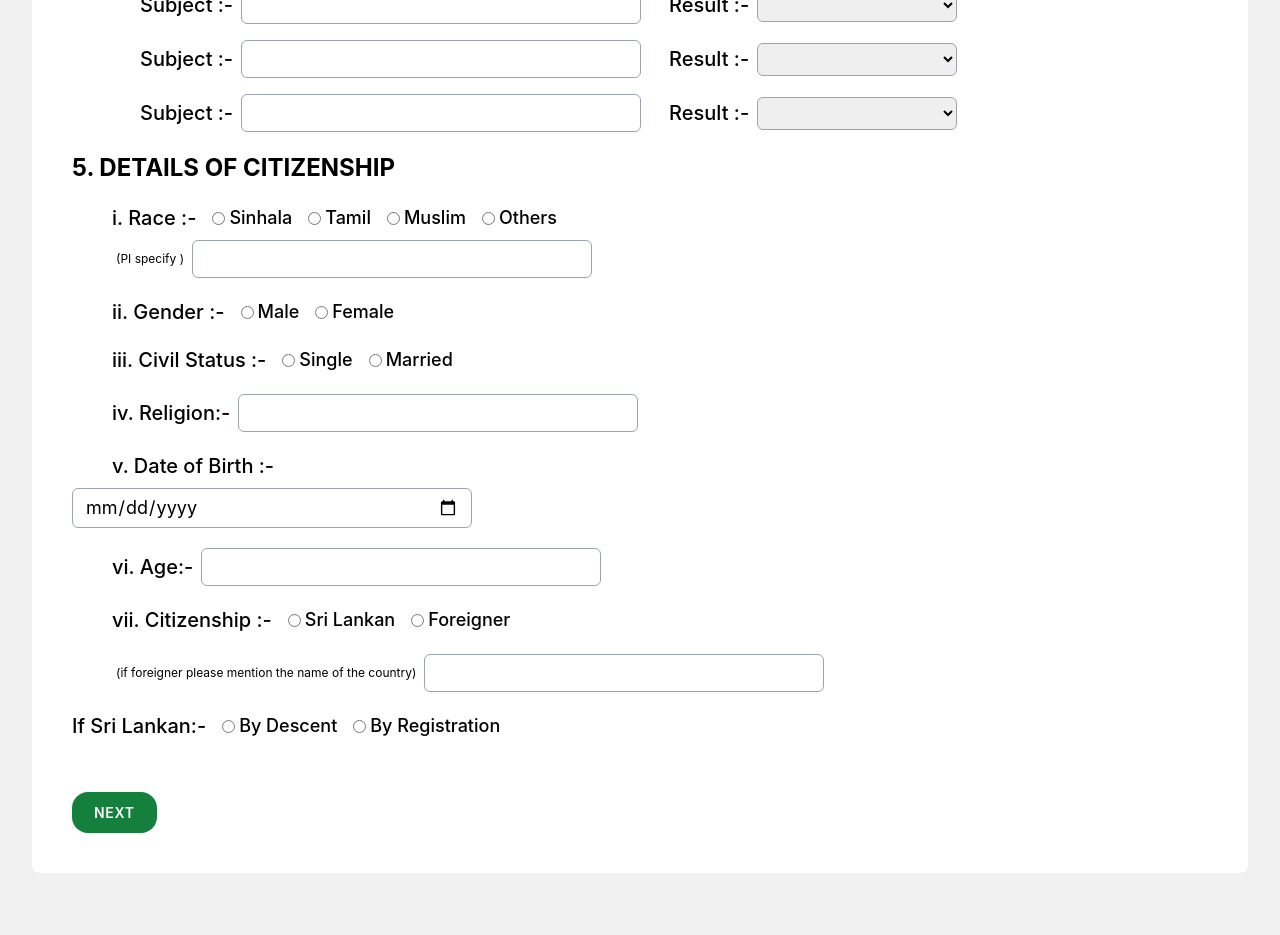
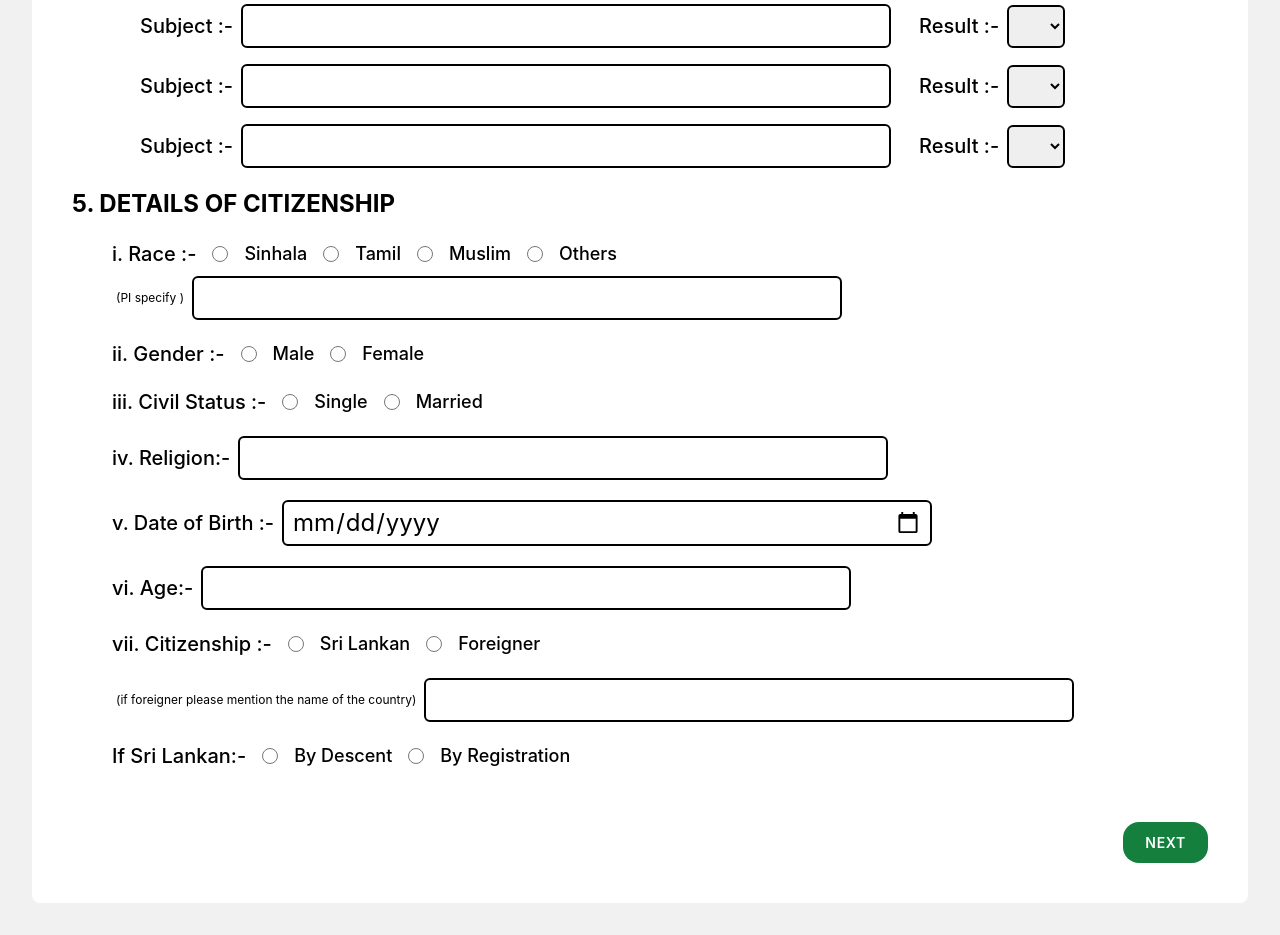
Before and after one commit to MohamadNazik/uov-student-registration-and-renewal-system, a React (Vite) app in the folder student-frontend/: page /a1-from-part-2 in a window 1280 px wide. Shown: the part 340-1275 px from the top of the page. Before the commit the page ends 1245 px from the top, so only its background shows below. Built offline with nearby package versions, Linux system fonts and the light colour scheme.

Commit message:
UI corrections made

```diff
--- a/student-frontend/src/components/SecondaryButton.jsx
+++ b/student-frontend/src/components/SecondaryButton.jsx
@@ -1,10 +1,11 @@
 import React from "react";
 
-function SecondaryButton({ text, color, hoverColor, onClick }) {
+function SecondaryButton({ text, color, hoverColor, onClick, type }) {
   return (
     <button
       className={`gap-2 px-[15px] sm:px-[22px] w-fit py-[8px] sm:py-[10px] rounded-2xl text-white text-[10px] sm:text-[14px] font-semibold ${color} ${hoverColor} flex items-center justify-center tracking-wider uppercase`}
       onClick={onClick}
+      type={type}
     >
       {text}
     </button>
--- a/student-frontend/src/pages/RegistrationProcess/A1Form_Part02.jsx
+++ b/student-frontend/src/pages/RegistrationProcess/A1Form_Part02.jsx
@@ -1,11 +1,13 @@
-{/* A1 form part b*/}
+{
+  /* A1 form part b*/
+}
 import React from "react";
 import SecondaryButton from "../../components/SecondaryButton";
+import { Link } from "react-router-dom";
 
 function A1Form_Part02() {
   const handleSubmit = (e) => {
     e.preventDefault();
-
   };
 
   return (
@@ -27,7 +29,7 @@ function A1Form_Part02() {
           <input
             type="text"
             name="yearOfALExamination"
-            className="border border-gray-400 rounded-md focus:outline-none focus:ring-2 focus:ring-black px-3 py-1 text-sm sm:text-base xl:text-lg w-[200px] sm:w-[300px] xl:w-[400px]"
+            className="border-2 border-black rounded-md focus:outline-1 focus:outline-black px-2 w-[220px] sm:w-[420px] xl:w-[650px] text-sm sm:text-lg xl:text-2xl py-1"
           />
         </div>
 
@@ -39,7 +41,7 @@ function A1Form_Part02() {
           <input
             type="text"
             name="indexOfALExamination"
-            className="border border-gray-400 rounded-md focus:outline-none focus:ring-2 focus:ring-black px-3 py-1 text-sm sm:text-base xl:text-lg w-[200px] sm:w-[300px] xl:w-[400px]"
+            className="border-2 border-black rounded-md focus:outline-1 focus:outline-black px-2 w-[220px] sm:w-[420px] xl:w-[650px] text-sm sm:text-lg xl:text-2xl py-1"
           />
         </div>
 
@@ -51,7 +53,7 @@ function A1Form_Part02() {
           <input
             type="text"
             name="avgZscore"
-            className="border border-gray-400 rounded-md focus:outline-none focus:ring-2 focus:ring-black px-3 py-1 text-sm sm:text-base xl:text-lg w-[200px] sm:w-[300px] xl:w-[400px]"
+            className="border-2 border-black rounded-md focus:outline-1 focus:outline-black px-2 w-[220px] sm:w-[420px] xl:w-[650px] text-sm sm:text-lg xl:text-2xl py-1"
           />
         </div>
 
@@ -69,14 +71,14 @@ function A1Form_Part02() {
             <input
               type="text"
               name="subject1"
-            className="border border-gray-400 rounded-md focus:outline-none focus:ring-2 focus:ring-black px-3 py-1 text-sm sm:text-base xl:text-lg w-[200px] sm:w-[300px] xl:w-[400px]"
+              className="border-2 border-black rounded-md focus:outline-1 focus:outline-black px-2 w-[220px] sm:w-[420px] xl:w-[650px] text-sm sm:text-lg xl:text-2xl py-1"
             />
             <label className="text-sm sm:text-lg xl:text-xl font-medium ml-5">
               Result :-
             </label>
             <select
               name="result1"
-          className="border border-gray-400 rounded-md focus:outline-none focus:ring-2 focus:ring-black px-3 py-1 text-sm sm:text-base xl:text-lg w-[100px] sm:w-[150px] xl:w-[200px]"
+              className="border-2 border-black rounded-md focus:outline-1 focus:outline-black px-2 text-sm sm:text-lg xl:text-2xl py-1"
             >
               <option value=""></option>
               <option value="A">A</option>
@@ -94,14 +96,14 @@ function A1Form_Part02() {
             <input
               type="text"
               name="subject2"
-        className="border border-gray-400 rounded-md focus:outline-none focus:ring-2 focus:ring-black px-3 py-1 text-sm sm:text-base xl:text-lg w-[200px] sm:w-[300px] xl:w-[400px]"
+              className="border-2 border-black rounded-md focus:outline-1 focus:outline-black px-2 w-[220px] sm:w-[420px] xl:w-[650px] text-sm sm:text-lg xl:text-2xl py-1"
             />
             <label className="text-sm sm:text-lg xl:text-xl font-medium ml-5">
               Result :-
             </label>
             <select
               name="result2"
-        className="border border-gray-400 rounded-md focus:outline-none focus:ring-2 focus:ring-black px-3 py-1 text-sm sm:text-base xl:text-lg w-[100px] sm:w-[150px] xl:w-[200px]"
+              className="border-2 border-black rounded-md focus:outline-1 focus:outline-black px-2 text-sm sm:text-lg xl:text-2xl py-1"
             >
               <option value=""></option>
               <option value="A">A</option>
@@ -118,14 +120,14 @@ function A1Form_Part02() {
             <input
               type="text"
               name="subject3"
-         className="border border-gray-400 rounded-md focus:outline-none focus:ring-2 focus:ring-black px-3 py-1 text-sm sm:text-base xl:text-lg w-[200px] sm:w-[300px] xl:w-[400px]"
+              className="border-2 border-black rounded-md focus:outline-1 focus:outline-black px-2 w-[220px] sm:w-[420px] xl:w-[650px] text-sm sm:text-lg xl:text-2xl py-1"
             />
             <label className="text-sm sm:text-lg xl:text-xl font-medium ml-5">
               Result :-
             </label>
             <select
               name="result3"
-        className="border border-gray-400 rounded-md focus:outline-none focus:ring-2 focus:ring-black px-3 py-1 text-sm sm:text-base xl:text-lg w-[100px] sm:w-[150px] xl:w-[200px]"
+              className="border-2 border-black rounded-md focus:outline-1 focus:outline-black px-2 text-sm sm:text-lg xl:text-2xl py-1"
             >
               <option value=""></option>
               <option value="A">A</option>
@@ -138,74 +140,128 @@ function A1Form_Part02() {
         </div>
       </div>
 
-  <div class="flex flex-col gap-5">
-  <h4 class="text-lg sm:text-xl xl:text-2xl font-bold">
+      <div className="flex flex-col gap-5">
+        <h4 className="text-lg sm:text-xl xl:text-2xl font-bold">
           5. DETAILS OF CITIZENSHIP
         </h4>
 
         {/* race */}
-  <div class="flex flex-col gap-2" >
-    <div class="flex items-center gap-4">
-      <label class="text-sm sm:text-lg xl:text-xl font-medium ml-10">
+        <div className="flex flex-col gap-2">
+          <div className="flex items-center gap-4">
+            <label className="text-sm sm:text-lg xl:text-xl font-medium ml-10">
               i. Race :-
             </label>
-      <label class="flex items-center gap-1">
-        <input type="radio" name="race" value="Sinhala" class="border-gray-400" />
-        <span class="text-sm sm:text-base xl:text-lg font-medium">Sinhala</span>
+            <label className="flex items-center space-x-1 sm:space-x-2 xl:space-x-4">
+              <input
+                type="radio"
+                name="race"
+                value="Sinhala"
+                className="w-3 h-3 sm:w-[14px] sm:h-[14px] xl:w-[16px] xl:h-[16px] rounded-full accent-[#391031]"
+              />
+              <span className="text-sm sm:text-base xl:text-lg font-medium">
+                Sinhala
+              </span>
             </label>
-      <label class="flex items-center gap-1">
-        <input type="radio" name="race" value="Tamil" class="border-gray-400" />
-        <span class="text-sm sm:text-base xl:text-lg font-medium">Tamil</span>
+            <label className="flex items-center space-x-1 sm:space-x-2 xl:space-x-4">
+              <input
+                type="radio"
+                name="race"
+                value="Tamil"
+                className="w-3 h-3 sm:w-[14px] sm:h-[14px] xl:w-[16px] xl:h-[16px] rounded-full accent-[#391031]"
+              />
+              <span className="text-sm sm:text-base xl:text-lg font-medium">
+                Tamil
+              </span>
             </label>
-      <label class="flex items-center gap-1">
-        <input type="radio" name="race" value="Muslim" class="border-gray-400" />
-        <span class="text-sm sm:text-base xl:text-lg font-medium">Muslim</span>
+            <label className="flex items-center space-x-1 sm:space-x-2 xl:space-x-4">
+              <input
+                type="radio"
+                name="race"
+                value="Muslim"
+                className="w-3 h-3 sm:w-[14px] sm:h-[14px] xl:w-[16px] xl:h-[16px] rounded-full accent-[#391031]"
+              />
+              <span className="text-sm sm:text-base xl:text-lg font-medium">
+                Muslim
+              </span>
             </label>
-      <label class="flex items-center gap-1">
-        <input type="radio" name="race" value="Others" class="border-gray-400" />
-        <span class="text-sm sm:text-base xl:text-lg font-medium">Others</span>
+            <label className="flex items-center space-x-1 sm:space-x-2 xl:space-x-4">
+              <input
+                type="radio"
+                name="race"
+                value="Others"
+                className="w-3 h-3 sm:w-[14px] sm:h-[14px] xl:w-[16px] xl:h-[16px] rounded-full accent-[#391031]"
+              />
+              <span className="text-sm sm:text-base xl:text-lg font-medium">
+                Others
+              </span>
             </label>
           </div>
           {/* if others */}
           <div className="flex gap-2 items-center ml-10">
-      <label className="text-xs  ml-1">
-         (PI specify )
-      </label>
+            <label className="text-xs  ml-1">(PI specify )</label>
             <input
               type="text"
               name="anyother"
-        className="border border-gray-400 rounded-md focus:outline-none focus:ring-2 focus:ring-black px-3 py-1 text-sm sm:text-base xl:text-lg w-[200px] sm:w-[300px] xl:w-[400px]"
+              className="border-2 border-black rounded-md focus:outline-1 focus:outline-black px-2 w-[220px] sm:w-[420px] xl:w-[650px] text-sm sm:text-lg xl:text-2xl py-1"
             />
           </div>
         </div>
 
         {/* Gender */}
-    <div class="flex items-center gap-4">
-     <label class="text-sm sm:text-lg xl:text-xl font-medium ml-10">
+        <div className="flex items-center gap-4">
+          <label className="text-sm sm:text-lg xl:text-xl font-medium ml-10">
             ii. Gender :-
           </label>
-    <label class="flex items-center gap-1">
-      <input type="radio" name="gender" value="Male" class="border-gray-400" />
-      <span class="text-sm sm:text-base xl:text-lg font-medium">Male</span>
+          <label className="flex items-center space-x-1 sm:space-x-2 xl:space-x-4">
+            <input
+              type="radio"
+              name="gender"
+              value="Male"
+              className="w-3 h-3 sm:w-[14px] sm:h-[14px] xl:w-[16px] xl:h-[16px] rounded-full accent-[#391031]"
+            />
+            <span className="text-sm sm:text-base xl:text-lg font-medium">
+              Male
+            </span>
           </label>
-    <label class="flex items-center gap-1">
-      <input type="radio" name="gender" value="Female" class="border-gray-400" />
-      <span class="text-sm sm:text-base xl:text-lg font-medium">Female</span>
+          <label className="flex items-center space-x-1 sm:space-x-2 xl:space-x-4">
+            <input
+              type="radio"
+              name="gender"
+              value="Female"
+              className="w-3 h-3 sm:w-[14px] sm:h-[14px] xl:w-[16px] xl:h-[16px] rounded-full accent-[#391031]"
+            />
+            <span className="text-sm sm:text-base xl:text-lg font-medium">
+              Female
+            </span>
           </label>
         </div>
 
         {/*civil status*/}
-    <div class="flex items-center gap-4">
-     <label class="text-sm sm:text-lg xl:text-xl font-medium ml-10">
+        <div className="flex items-center gap-4">
+          <label className="text-sm sm:text-lg xl:text-xl font-medium ml-10">
             iii. Civil Status :-
           </label>
-    <label class="flex items-center gap-1">
-      <input type="radio" name="civilStatus" value="Single" class="border-gray-400" />
-      <span class="text-sm sm:text-base xl:text-lg font-medium">Single</span>
+          <label className="flex items-center space-x-1 sm:space-x-2 xl:space-x-4">
+            <input
+              type="radio"
+              name="civilStatus"
+              value="Single"
+              className="w-3 h-3 sm:w-[14px] sm:h-[14px] xl:w-[16px] xl:h-[16px] rounded-full accent-[#391031]"
+            />
+            <span className="text-sm sm:text-base xl:text-lg font-medium">
+              Single
+            </span>
           </label>
-    <label class="flex items-center gap-1">
-      <input type="radio" name="civilStatus" value="Married" class="border-gray-400" />
-      <span class="text-sm sm:text-base xl:text-lg font-medium">Married</span>
+          <label className="flex items-center space-x-1 sm:space-x-2 xl:space-x-4">
+            <input
+              type="radio"
+              name="civilStatus"
+              value="Married"
+              className="w-3 h-3 sm:w-[14px] sm:h-[14px] xl:w-[16px] xl:h-[16px] rounded-full accent-[#391031]"
+            />
+            <span className="text-sm sm:text-base xl:text-lg font-medium">
+              Married
+            </span>
           </label>
         </div>
         {/*religion */}
@@ -216,17 +272,21 @@ function A1Form_Part02() {
           <input
             type="text"
             name="religion"
-            className="border border-gray-400 rounded-md focus:outline-none focus:ring-2 focus:ring-black px-3 py-1 text-sm sm:text-base xl:text-lg w-[200px] sm:w-[300px] xl:w-[400px]"
+            className="border-2 border-black rounded-md focus:outline-1 focus:outline-black px-2 w-[220px] sm:w-[420px] xl:w-[650px] text-sm sm:text-lg xl:text-2xl py-1"
           />
         </div>
-        <div className="flex flex-col gap-2">
-        <label htmlFor="dob" className="text-sm sm:text-lg xl:text-xl font-medium ml-10">
+
+        <div className="flex flex-row items-center gap-2">
+          <label
+            htmlFor="dob"
+            className="text-sm sm:text-lg xl:text-xl font-medium ml-10"
+          >
             v. Date of Birth :-
           </label>
           <input
             type="date"
             name="dob"
-         className="border border-gray-400 rounded-md focus:outline-none focus:ring-2 focus:ring-black px-3 py-1 text-sm sm:text-base xl:text-lg w-[200px] sm:w-[300px] xl:w-[400px]"
+            className="border-2 border-black rounded-md focus:outline-1 focus:outline-black px-2 w-[220px] sm:w-[420px] xl:w-[650px] text-sm sm:text-lg xl:text-2xl py-1"
           />
         </div>
         <div className="flex gap-2 items-center">
@@ -236,21 +296,35 @@ function A1Form_Part02() {
           <input
             type="text"
             name="age"
-            className="border border-gray-400 rounded-md focus:outline-none focus:ring-2 focus:ring-black px-3 py-1 text-sm sm:text-base xl:text-lg w-[200px] sm:w-[300px] xl:w-[400px]"
+            className="border-2 border-black rounded-md focus:outline-1 focus:outline-black px-2 w-[220px] sm:w-[420px] xl:w-[650px] text-sm sm:text-lg xl:text-2xl py-1"
           />
         </div>
         {/* Citizenship */}
-    <div class="flex items-center gap-4">
-     <label class="text-sm sm:text-lg xl:text-xl font-medium ml-10">
+        <div className="flex items-center gap-4">
+          <label className="text-sm sm:text-lg xl:text-xl font-medium ml-10">
             vii. Citizenship :-
           </label>
-    <label class="flex items-center gap-1">
-      <input type="radio" name="citizen" value="Sri Lankan" class="border-gray-400" />
-      <span class="text-sm sm:text-base xl:text-lg font-medium">Sri Lankan</span>
+          <label className="flex items-center space-x-1 sm:space-x-2 xl:space-x-4">
+            <input
+              type="radio"
+              name="citizen"
+              value="Sri Lankan"
+              className="w-3 h-3 sm:w-[14px] sm:h-[14px] xl:w-[16px] xl:h-[16px] rounded-full accent-[#391031]"
+            />
+            <span className="text-sm sm:text-base xl:text-lg font-medium">
+              Sri Lankan
+            </span>
           </label>
-    <label class="flex items-center gap-1">
-      <input type="radio" name="citizen" value="Foreigner" class="border-gray-400" />
-      <span class="text-sm sm:text-base xl:text-lg font-medium">Foreigner</span>
+          <label className="flex items-center space-x-1 sm:space-x-2 xl:space-x-4">
+            <input
+              type="radio"
+              name="citizen"
+              value="Foreigner"
+              className="w-3 h-3 sm:w-[14px] sm:h-[14px] xl:w-[16px] xl:h-[16px] rounded-full accent-[#391031]"
+            />
+            <span className="text-sm sm:text-base xl:text-lg font-medium">
+              Foreigner
+            </span>
           </label>
         </div>
         <div className="flex gap-2 items-center ml-10">
@@ -260,32 +334,48 @@ function A1Form_Part02() {
           <input
             type="text"
             name="ifforeigner"
-        className="border border-gray-400 rounded-md focus:outline-none focus:ring-2 focus:ring-black px-3 py-1 text-sm sm:text-base xl:text-lg w-[200px] sm:w-[300px] xl:w-[400px]"
+            className="border-2 border-black rounded-md focus:outline-1 focus:outline-black px-2 w-[220px] sm:w-[420px] xl:w-[650px] text-sm sm:text-lg xl:text-2xl py-1"
           />
         </div>
         {/* if srilankan */}
-    <div class="flex items-center gap-4">
-     <label class="text-sm sm:text-lg xl:text-xl font-medium ml-100">
+        <div className="flex items-center gap-4 ml-10">
+          <label className="text-sm sm:text-lg xl:text-xl font-medium ml-100">
             If Sri Lankan:-
           </label>
-    <label class="flex items-center gap-1">
-      <input type="radio" name="srilankan" value="By Descent" class="border-gray-400" />
-      <span class="text-sm sm:text-base xl:text-lg font-medium">By Descent</span>
+          <label className="flex items-center space-x-1 sm:space-x-2 xl:space-x-4">
+            <input
+              type="radio"
+              name="srilankan"
+              value="By Descent"
+              className="w-3 h-3 sm:w-[14px] sm:h-[14px] xl:w-[16px] xl:h-[16px] rounded-full accent-[#391031]"
+            />
+            <span className="text-sm sm:text-base xl:text-lg font-medium">
+              By Descent
+            </span>
           </label>
-    <label class="flex items-center gap-1">
-      <input type="radio" name="srilankan" value="By Registration" class="border-gray-400" />
-      <span class="text-sm sm:text-base xl:text-lg font-medium">By Registration</span>
+          <label className="flex items-center space-x-1 sm:space-x-2 xl:space-x-4">
+            <input
+              type="radio"
+              name="srilankan"
+              value="By Registration"
+              className="w-3 h-3 sm:w-[14px] sm:h-[14px] xl:w-[16px] xl:h-[16px] rounded-full accent-[#391031]"
+            />
+            <span className="text-sm sm:text-base xl:text-lg font-medium">
+              By Registration
+            </span>
           </label>
         </div>
-  <div className="flex gap-8 mt-2 sm:gap-20 sm:mt-8">
+
+        <div className="flex gap-8 mt-2 sm:gap-20 sm:mt-8 justify-end">
+          <Link to="/a1-from-part-3">
             <SecondaryButton
               text="Next"
               color="bg-green-700"
               hoverColor="hover:bg-green-800"
             />
+          </Link>
         </div>
       </div>
-
     </form>
   );
 }
```
Also changed, not shown: student-frontend/src/pages/RegistrationProcess/A1Form_Part01.jsx (+24 -23 lines), student-frontend/src/pages/RegistrationProcess/UploadDocuments.jsx (+11 -0 lines). Lines whose indentation alone changed are shown as unchanged.
